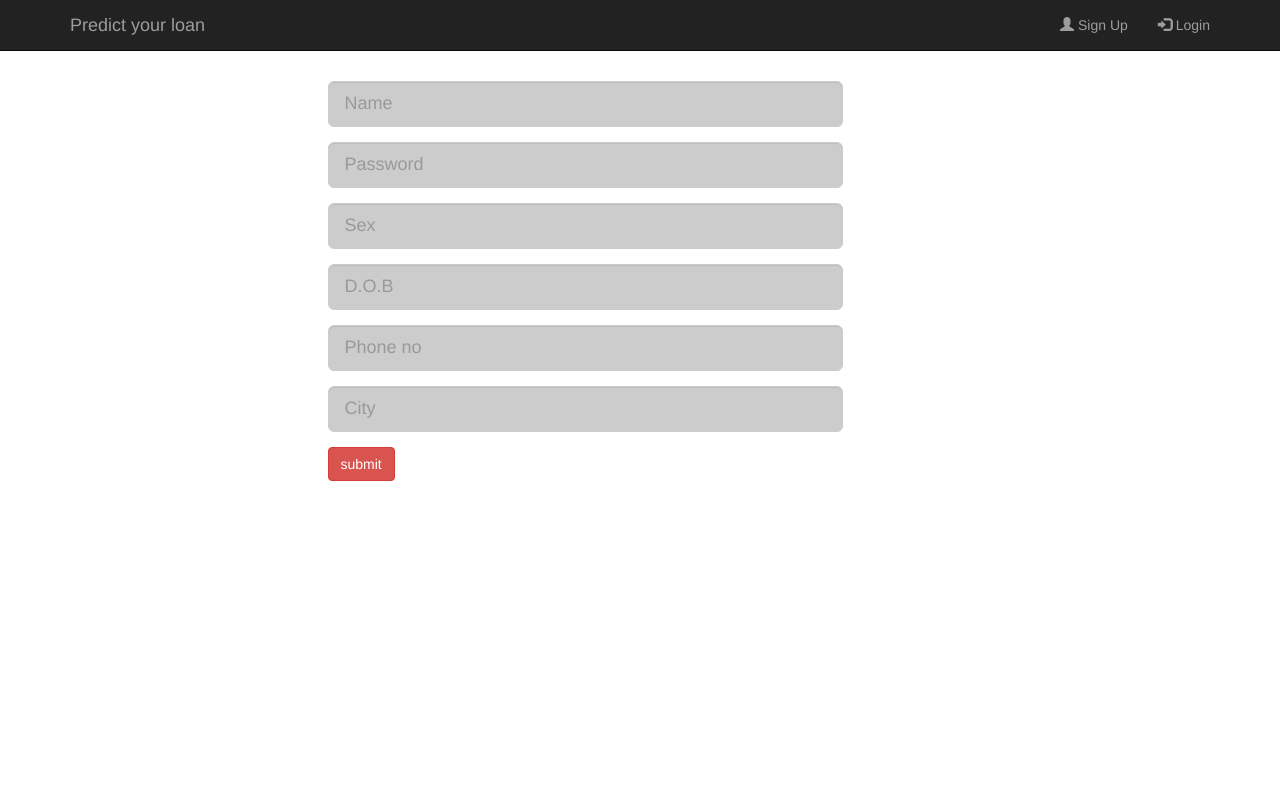
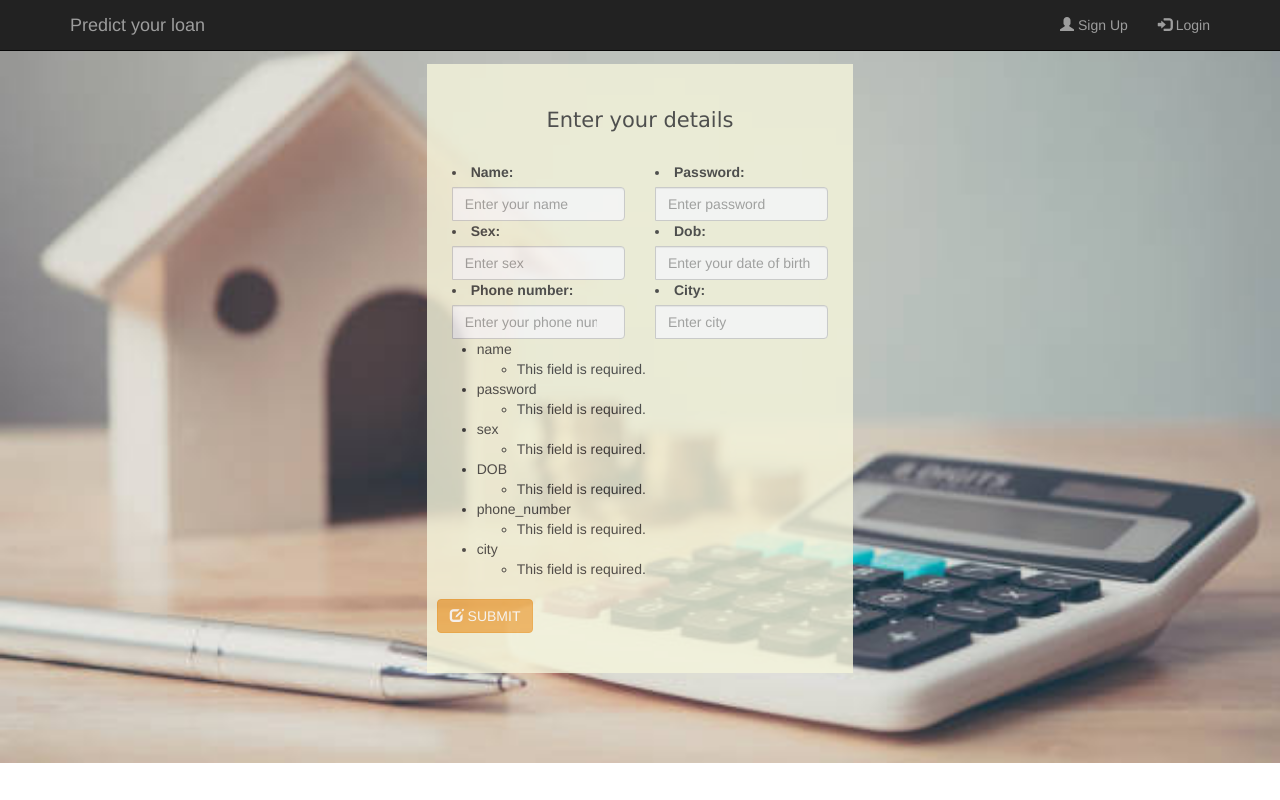
Before and after one commit to ankushbnayak/trydjango, a Django app: page /signup/ in a window 1280 px wide. Run offline with Django 3.2, Linux system fonts and the light colour scheme; some libraries are stand-ins or nearby versions.

Commit message:
4th commit

```diff
--- a/products/admin.py
+++ b/products/admin.py
@@ -1,5 +1,6 @@
 from django.contrib import admin
 
 # Register your models here.
-from .models import Product
+from .models import Product,Signup
 admin.site.register(Product)
+admin.site.register(Signup)
--- a/products/forms.py
+++ b/products/forms.py
@@ -13,3 +13,17 @@ class ProductForm(forms.Form):
             attrs={ 'style':'width:25px;height:25px;margin:10px;' }))
     dependants=forms.IntegerField(widget=forms.NumberInput(
             attrs={'class' : 'form-control', 'placeholder' : 'Enter number of dependants' }))
+
+class SignupForm(forms.Form):
+    name=forms.CharField(max_length=20,widget=forms.TextInput(
+            attrs={'class' : 'form-control', 'placeholder' : 'Enter your name'}))
+    password=forms.CharField(widget=forms.PasswordInput(
+            attrs={'class' : 'form-control', 'placeholder' : 'Enter password' }))
+    sex=forms.CharField(widget=forms.TextInput(
+            attrs={'class' : 'form-control', 'placeholder' : 'Enter sex'}))
+    DOB= forms.DateField(widget=forms.DateInput(
+            attrs={'class' : 'form-control', 'placeholder' : 'Enter your date of birth'}))
+    phone_number=forms.IntegerField(widget=forms.NumberInput(
+             attrs={'class' : 'form-control', 'placeholder' : 'Enter your phone number'}))
+    city=forms.CharField(widget=forms.TextInput(
+            attrs={'class' : 'form-control', 'placeholder' : 'Enter city' }))
--- a/products/views.py
+++ b/products/views.py
@@ -1,12 +1,13 @@
 from django.shortcuts import render
-from .models import Product
-from .forms import ProductForm
+from .models import Product,Signup
+from .forms import ProductForm,SignupForm
 # Create your views here.
 def product_create_view(request):
     form =ProductForm(request.GET)
     if request.method=='POST':
         form=ProductForm(request.POST)
         if form.is_valid():
+            print("A")
             Product.objects.create(**form.cleaned_data)
     context={
         'form':form
@@ -14,4 +15,13 @@ def product_create_view(request):
     return render(request,'product/create.html',context)
 
 def signup_view(request):
-    return render(request,'product/signup.html')
+    form2 =SignupForm(request.GET)
+    if request.method=='POST':
+        form2=SignupForm(request.POST)
+        if form2.is_valid():
+         print("B")
+         Signup.objects.create(**form2.cleaned_data)
+    context={
+        'form':form2
+    }
+    return render(request,'product/signup.html',context)
--- a/templates/product/signup.html
+++ b/templates/product/signup.html
@@ -1,82 +1,46 @@
+{% load static %}
+<!DOCTYPE html>
 <html>
      <head>
+        <link rel="stylesheet" href="{% static  'product/styles.css' %}" />
         <link rel="stylesheet" href="https://maxcdn.bootstrapcdn.com/bootstrap/3.3.7/css/bootstrap.min.css" >
-    <!--jQuery library-->
+    <script src="https://maxcdn.bootstrapcdn.com/bootstrap/3.3.7/js/bootstrap.min.js"></script>
     <script src="https://ajax.googleapis.com/ajax/libs/jquery/1.12.4/jquery.min.js"></script>
-    <!--Latest compiled and minified JavaScript-->
-    <script src="https://maxcdn.bootstrapcdn.com/bootstrap/3.3.7/js/bootstrap.min.js"></script>
-    <meta name="viewport" content="width=device-width, initial-scale=1">
-        <title>Register</title>
-        <link rel="stylesheet" type="text/css" href="s.css">
-        <style>
-            .style-r{
-                margin-top:170px;
-            }
-
-
-        footer{
-    padding:10px 0;
-    background-color:#101010;
-    color:#9d9d9d;
-    bottom:0;
-    width:100%
-
-}
-</style>
     </head>
     <body>
         {% include 'product/navbar.html' %}
-        <div class="order">
-            <div class="x">
-         <div class="dcontainer">
-             <centre>
-                       <div class="panel-heading">
-                           <centre>      <h4>Register</h4></centre>
+
+         <div class="container-fluid" id="wrapper">
+            <div class="row">
+				<div class="col-lg-4 col-lg-offset-4" id="content">
+					<h2 style="font-family: verdana; font-size:150% ; margin-bottom: 30px;">Enter your details</h2>
+
+                   <form action="." method="POST" role="form" >{% csrf_token %}
+                    <div class="form-group">
+                        <div class="input-group">
+                            <div class="row">
+                                {% for field in form %}
+                                    <div class="col-sm-6 ">
+                                        <li> {{ field.label_tag }} {{ field }} </li>
                                     </div>
-                    </centre>
-           <div class="row r-style">
-               <div class="col-xs-5 col-xs-offset-3">
-
-                   <br>
-
-                   <form method="post" action="registration1.php">
-
-                        <div class="form-group" >
-
-                              <input type="text" class="from-control form-control input-lg" name="Name" placeholder="Name" style="background-color: rgba(0,0,0,0.2); color: white" >
-
+                                {% endfor %}
+                                {{ form.errors }} {{ form.non_field_errors }}
+                            <div class="row t10" >
+                                <div class="col-lg-12">
+                                    <div class="btn-toolbar">
+                                        <div class="btn-group">
+                                            <centre><button type="submit" class="btn btn-warning" style="margin-top: 10px;">
+                                                <i class="glyphicon glyphicon-edit"></i> SUBMIT
+                                            </button></centre>
                                         </div>
-                         <div class="form-group">
-
-                            <input type="password" class="from-control form-control input-lg" name="Password" placeholder="Password" style="background-color: rgba(0,0,0,0.2); color: white">
-
                                     </div>
-                         <div class="form-group">
-
-                             <input type="text" class="from-control form-control input-lg" name="Sex" placeholder="Sex" style="background-color: rgba(0,0,0,0.2); color: white">
-
                                 </div>
-                        <div class="form-group">
-                            <input type="text" class="from-control form-control input-lg" name="DOB" placeholder="D.O.B" style="background-color: rgba(0,0,0,0.2); color: white">
                             </div>
-                        <div class="form-group">
-                            <input type="text" class="from-control form-control input-lg" name="phone" placeholder="Phone no" style="background-color: rgba(0,0,0,0.2); color: white">
                           </div>
-                         <div class="form-group">
-
-                            <input type="text" class="from-control form-control input-lg" name="City" placeholder="City" style="background-color: rgba(0,0,0,0.2); color: white">
-
                     </div>
-
-                        <input type="submit" value="submit" class="btn btn-danger">
 
 
                     </form>
-
-               </div>
-           </div></center>
-
-                  </div> </center>
                   </div>
 
         </div>
```
Also changed, not shown: products/models.py (+8 -0 lines), templates/product/create.html (+1 -7 lines), db.sqlite3, products/migrations/0007_signup.py (added), products/migrations/0008_auto_20210518_1205.py (added). Lines whose indentation alone changed are shown as unchanged.
